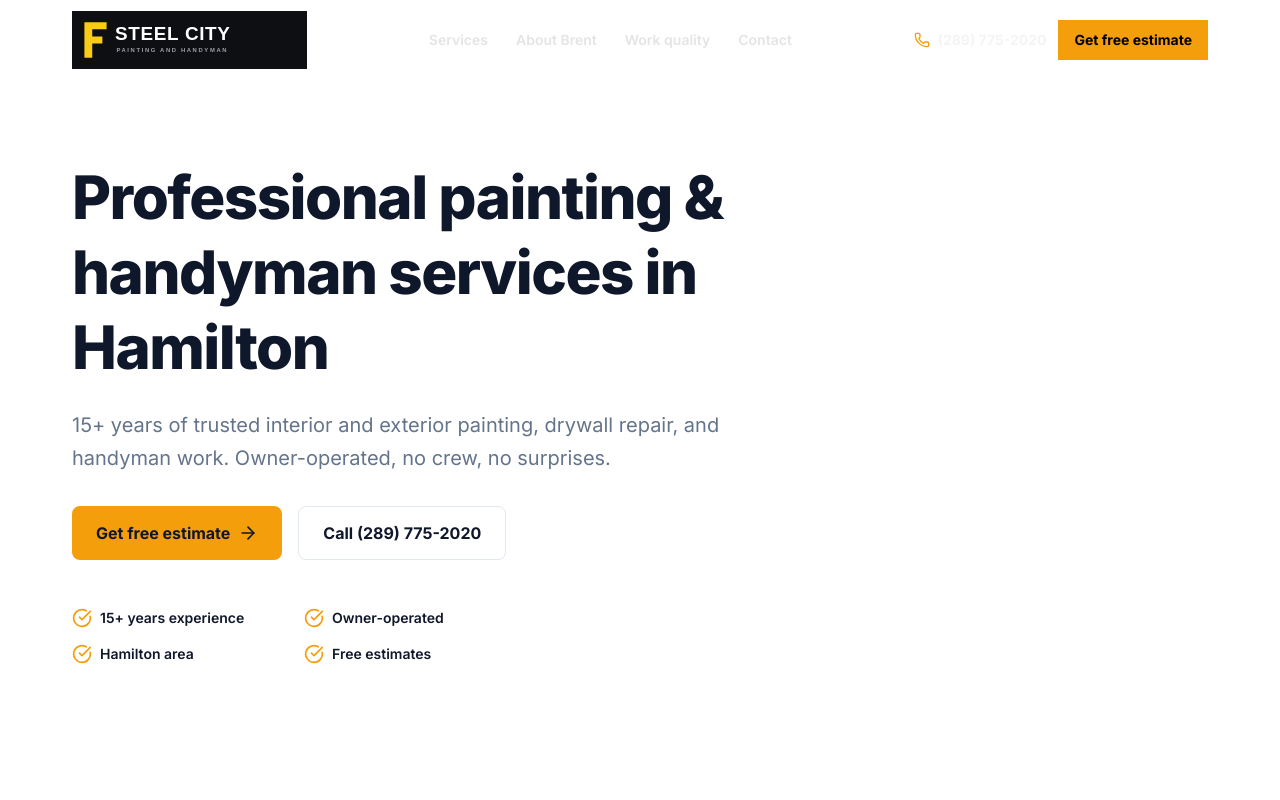
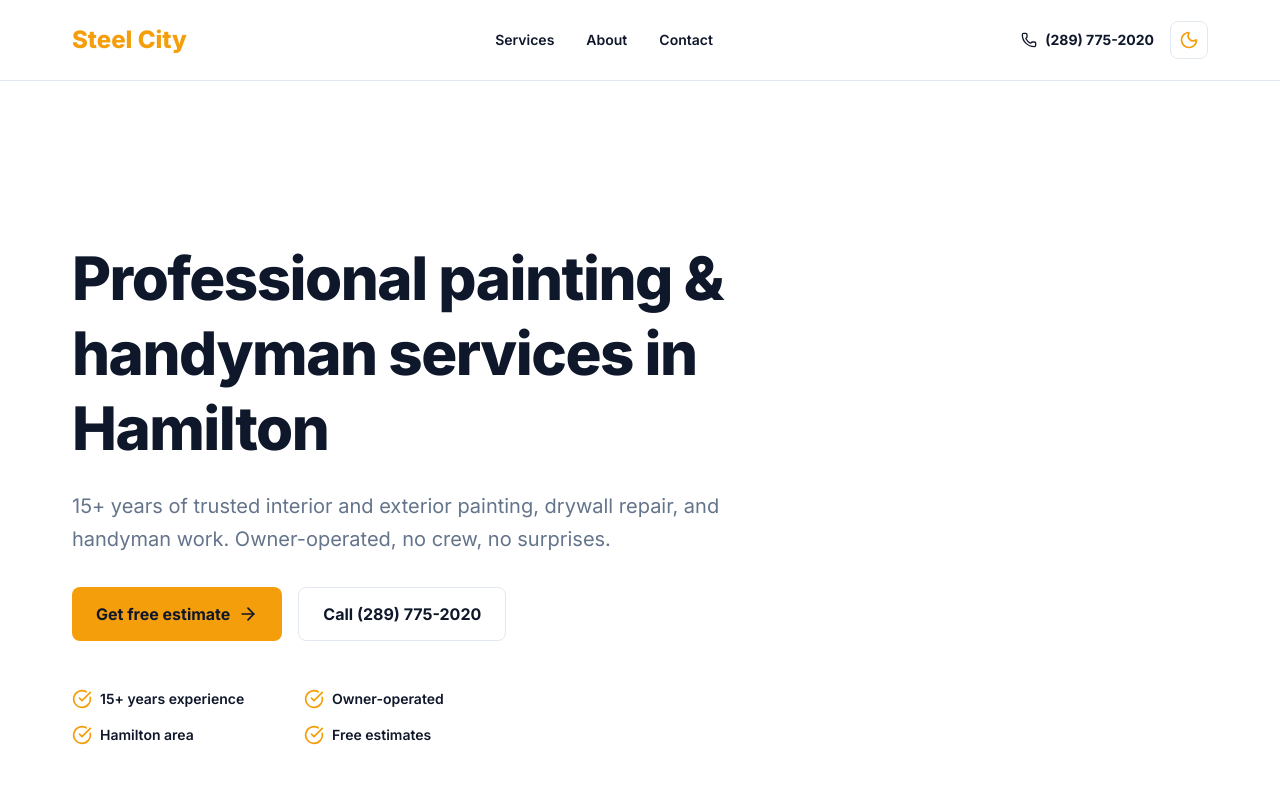
Before and after one commit to EnigmaCECELumina/steel-city-painting, a Next.js app: page / in a window 1280 px wide. Shown: the top 800 px of the page. Built offline with nearby package versions, Linux system fonts and the light colour scheme.

Commit message:
Refactor: Simplify header design, integrate theme switcher, clean up navigation

```diff
--- a/components/Header.tsx
+++ b/components/Header.tsx
@@ -3,43 +3,40 @@
 import { useState } from 'react';
 import Link from 'next/link';
 import { Menu, Phone, X } from 'lucide-react';
+import { ThemeSwitcher } from './ThemeSwitcher';
 
-const profile = 'https://app.trustedhousepainter.com/viewPainterProfile/SteelCityPaintingAndHandyman';
+const links = [
+  { name: 'Services', href: '/#services' },
+  { name: 'About', href: '/#about' },
+  { name: 'Contact', href: '/#contact' },
+];
 
 export function Header() {
   const [open, setOpen] = useState(false);
-  const links = [
-    { name: 'Services', href: '/#services' },
-    { name: 'About Brent', href: '/#about' },
-    { name: 'Work quality', href: '/#portfolio' },
-    { name: 'Contact', href: '/#contact' },
-  ];
 
   return (
-    <header className="fixed top-0 left-0 right-0 z-50 glass">
+    <header className="sticky top-0 z-50 bg-background/95 backdrop-blur border-b border-border">
       <nav className="container mx-auto px-4 sm:px-6 lg:px-8">
         <div className="flex items-center justify-between h-16 sm:h-20">
-          <Link href="/" className="flex items-center" aria-label="Steel City Painting And Handyman home">
-            <img src="/images/steel-city-logo.svg" alt="Steel City Painting And Handyman" className="w-[190px] sm:w-[235px] h-auto" />
+          <Link href="/" className="text-2xl font-extrabold text-accent" aria-label="Steel City Painting home">
+            Steel City
           </Link>
 
-          <div className="hidden lg:flex items-center gap-7">
+          <div className="hidden lg:flex items-center gap-8">
             {links.map((link) => (
-              <Link key={link.name} href={link.href} className="text-sm font-semibold text-zinc-200 hover:text-accent transition-colors">
+              <Link key={link.name} href={link.href} className="text-sm font-semibold text-foreground hover:text-accent transition-colors">
                 {link.name}
               </Link>
             ))}
           </div>
 
-          <div className="flex items-center gap-3">
-            <a href="tel:2897752020" className="hidden sm:flex items-center gap-2 text-sm font-bold text-zinc-100 hover:text-accent">
-              <Phone className="w-4 h-4 text-accent" />
-              (289) 775-2020
+          <div className="flex items-center gap-4">
+            <a href="tel:2897752020" className="hidden sm:flex items-center gap-2 text-sm font-bold text-foreground hover:text-accent transition-colors">
+              <Phone className="w-4 h-4" />
+              <span>(289) 775-2020</span>
             </a>
-            <a href="#contact" className="hidden md:inline-flex px-4 py-2.5 bg-accent text-black text-sm font-bold hover:bg-white transition-colors">
-              Get free estimate
-            </a>
-            <button onClick={() => setOpen(!open)} className="lg:hidden p-2 text-white" aria-label="Toggle menu">
+            <ThemeSwitcher />
+            <button onClick={() => setOpen(!open)} className="lg:hidden p-2 text-foreground" aria-label="Toggle menu">
               {open ? <X /> : <Menu />}
             </button>
           </div>
@@ -49,16 +46,10 @@ export function Header() {
           <div className="lg:hidden py-4 border-t border-border">
             <div className="flex flex-col gap-1">
               {links.map((link) => (
-                <Link key={link.name} href={link.href} onClick={() => setOpen(false)} className="py-3 text-sm font-semibold text-zinc-200">
+                <Link key={link.name} href={link.href} onClick={() => setOpen(false)} className="py-3 text-sm font-semibold text-foreground hover:text-accent">
                   {link.name}
                 </Link>
               ))}
-              <a href={profile} target="_blank" rel="noreferrer" className="py-3 text-sm font-semibold text-accent">
-                Verified Trusted House Painter profile
-              </a>
-              <a href="#contact" onClick={() => setOpen(false)} className="mt-2 text-center py-3 bg-accent text-black font-bold">
-                Get free estimate
-              </a>
             </div>
           </div>
         )}
```
